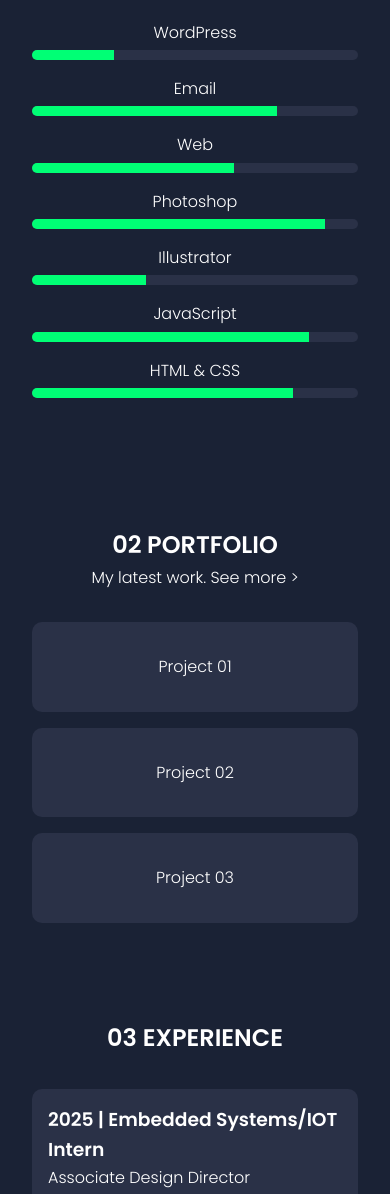
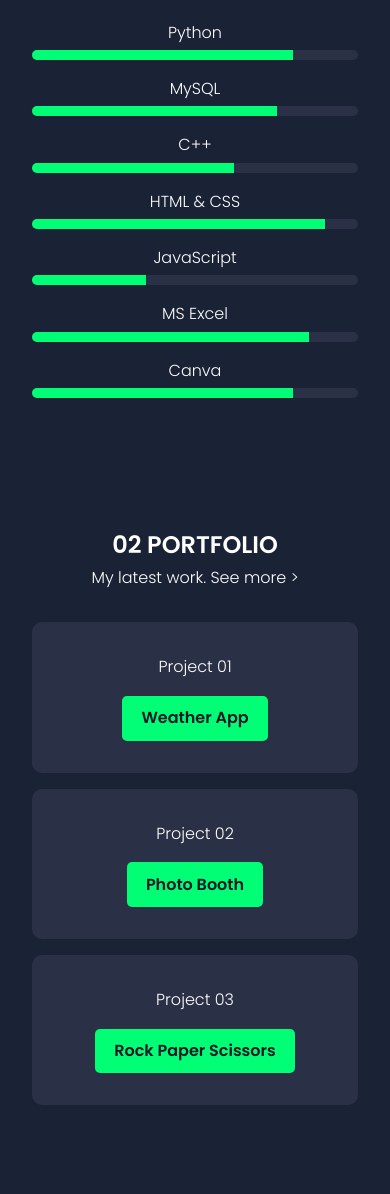
Before and after one commit to Nikk2905/Portfolio, a plain HTML site: page index.html in a window 390 px wide. Shown: the part 1380-2574 px from the top of the page. Drawn offline with Linux system fonts and the light colour scheme.

```diff
--- a/index.html
+++ b/index.html
@@ -44,13 +44,13 @@
     <h2>01 PROFESSIONAL</h2>
     <p>My knowledge level in software</p>
     <div class="skills">
-      <div class="skill"><span>WordPress</span><div class="bar"><div style="width:25%"></div></div></div>
-      <div class="skill"><span>Email</span><div class="bar"><div style="width:75%"></div></div></div>
-      <div class="skill"><span>Web</span><div class="bar"><div style="width:62%"></div></div></div>
-      <div class="skill"><span>Photoshop</span><div class="bar"><div style="width:90%"></div></div></div>
-      <div class="skill"><span>Illustrator</span><div class="bar"><div style="width:35%"></div></div></div>
-      <div class="skill"><span>JavaScript</span><div class="bar"><div style="width:85%"></div></div></div>
-      <div class="skill"><span>HTML & CSS</span><div class="bar"><div style="width:80%"></div></div></div>
+      <div class="skill"><span>Python</span><div class="bar"><div style="width:80%"></div></div></div>
+      <div class="skill"><span>MySQL</span><div class="bar"><div style="width:75%"></div></div></div>
+      <div class="skill"><span>C++</span><div class="bar"><div style="width:62%"></div></div></div>
+      <div class="skill"><span>HTML & CSS</span><div class="bar"><div style="width:90%"></div></div></div>
+      <div class="skill"><span>JavaScript</span><div class="bar"><div style="width:35%"></div></div></div>
+      <div class="skill"><span>MS Excel</span><div class="bar"><div style="width:85%"></div></div></div>
+      <div class="skill"><span>Canva</span><div class="bar"><div style="width:80%"></div></div></div>
     </div>
   </section>
 
@@ -59,9 +59,26 @@
     <h2>02 PORTFOLIO</h2>
     <p>My latest work. See more ></p>
     <div class="portfolio-grid">
-      <div class="project">Project 01</div>
-      <div class="project">Project 02</div>
-      <div class="project">Project 03</div>
+          <div class="project">
+      <p>Project 01</p>
+      <a href="https://weather-application-six-sandy.vercel.app/" class="btn">
+        Weather App
+      </a>
+    </div>
+
+    <div class="project">
+      <p>Project 02</p>
+      <a href="https://photo-booth-ruddy.vercel.app/" class="btn">
+        Photo Booth
+      </a>
+    </div>
+
+    <div class="project">
+      <p>Project 03</p>
+      <a href="https://rock-papper-scissor-game-lilac.vercel.app/" class="btn">
+        Rock Paper Scissors
+      </a>
+    </div>
     </div>
   </section>
 
```
Also changed, not shown: bg.jpg (deleted).
